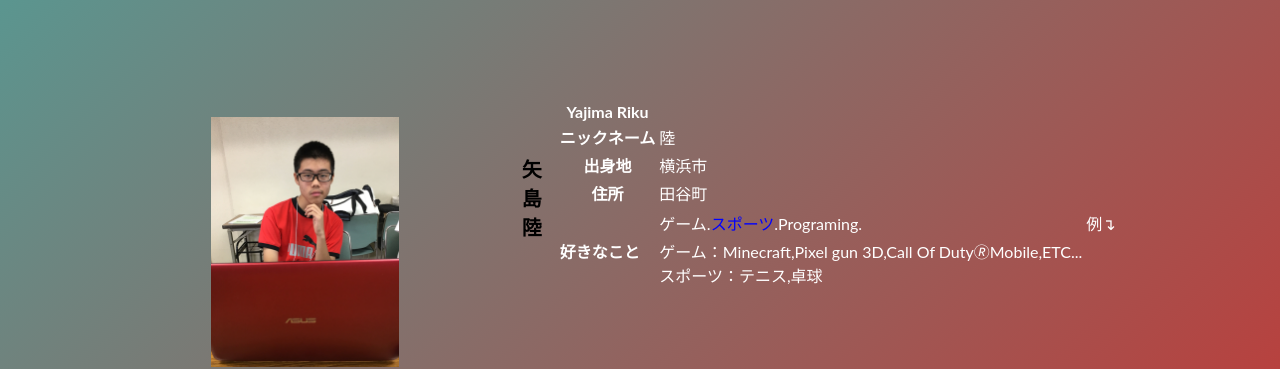
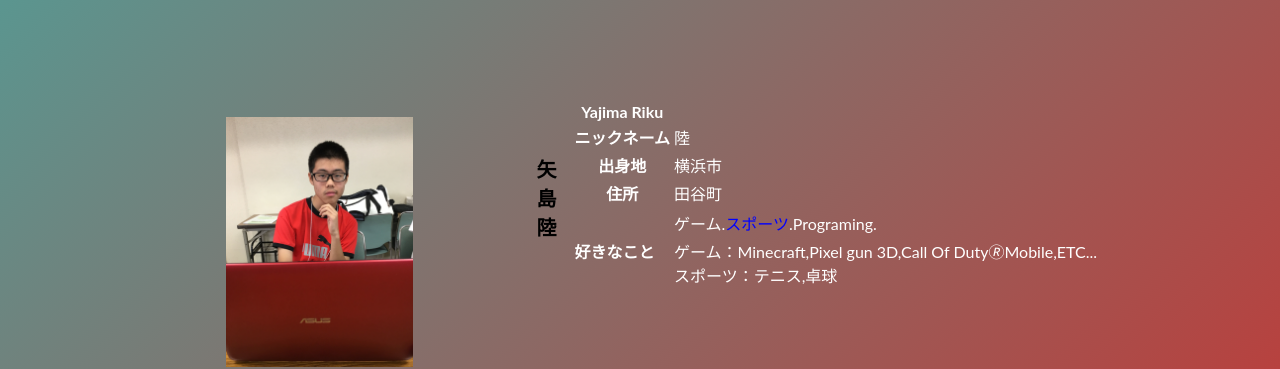
Before and after one commit to UXHD-Yuyu/yokoyume-mypage, a plain HTML site: page HTMLYoyume/index.html in a window 1280 px wide. Shown: the part 189-558 px from the top of the page. Drawn offline with Linux system fonts and the light colour scheme.

Commit message:
Message@Change
Update the list

```diff
--- a/HTMLYoyume/index.html
+++ b/HTMLYoyume/index.html
@@ -27,7 +27,7 @@
                         <tr id="tr1"><th id="th1" >出身地</th><td id="td1">横浜市</td></tr>
                         <tr id="tr2"><th id="th2" >住所</th><td id="td2">田谷町</td></tr>
                         <tr></tr>
-                        <tr id="tr3"><td id="td3" rowspan="3"><strong>好きなこと</strong></th><td id="td3-1">ゲーム<span id="spn1">.</span><span id="spn2">スポーツ</span><span id="spn1">.</span><span id="spn4">Programing</span><span id="spn1">.</span></td><td id="td3-2">例↴</td></tr>
+                        <tr id="tr3"><td id="td3" rowspan="3"><strong>好きなこと</strong></th><td id="td3-1">ゲーム<span id="spn1">.</span><span id="spn2">スポーツ</span><span id="spn1">.</span><span id="spn4">Programing</span><span id="spn1">.</span></td></tr>
                         <tr id="tr4"><td id="2">ゲーム：Minecraft,Pixel gun 3D,Call Of Duty🄬Mobile,ETC...<br>スポーツ：テニス,卓球</td></tr>
                         <tr id="tr5"><th rowspan="5" id="tr5"><!--経歴--></th><td id="td5"></td></tr>
                         <tr><td></td></tr>
```
